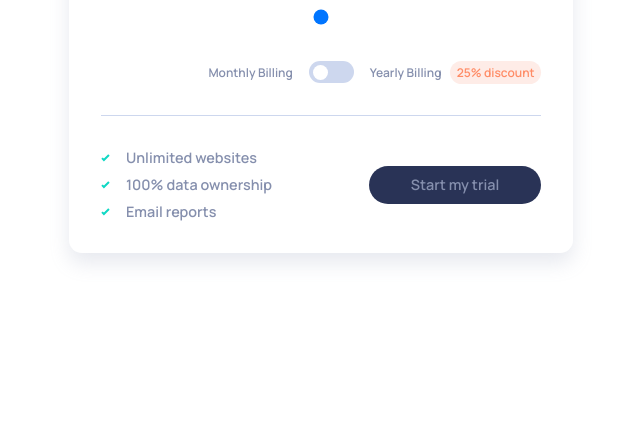
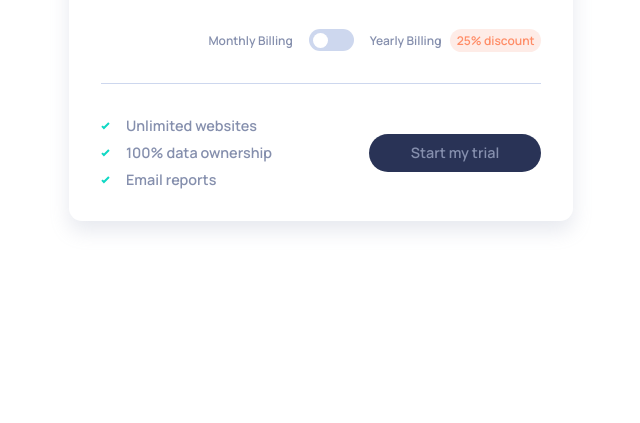
Before and after one commit to Orekihotarou-k/fem-interactive-pricing-component, a plain HTML site: page index.html in a window 1280 px wide. Shown: the part 377-800 px from the top of the page, without its empty margins (319-959 px from the left). Drawn offline with Linux system fonts and the light colour scheme.

Commit message:
update style.css

```diff
--- a/style.css
+++ b/style.css
@@ -250,7 +250,7 @@ input[type="range"]::-moz-range-progress {
 }
 
 .pricing-component {
-    padding: 4rem 0 6rem;
+    padding: 2rem 0 6rem;
 }
 
 .pricing-card {
```
